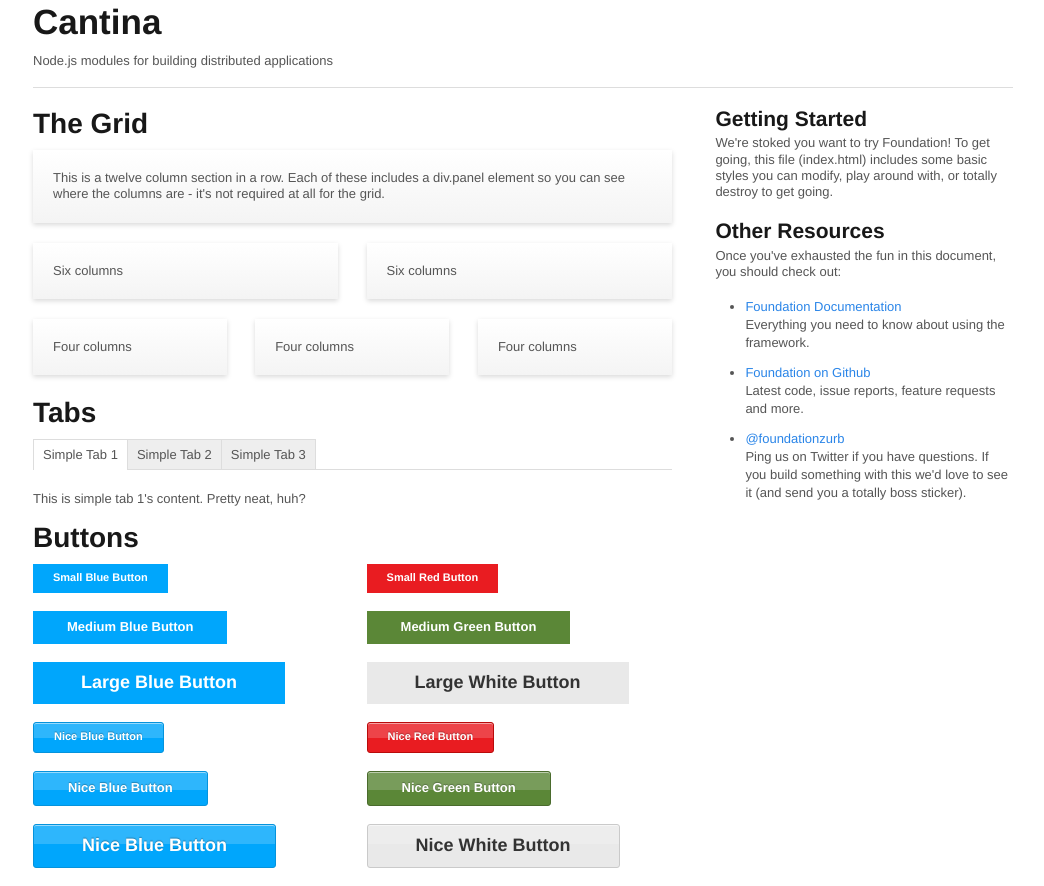
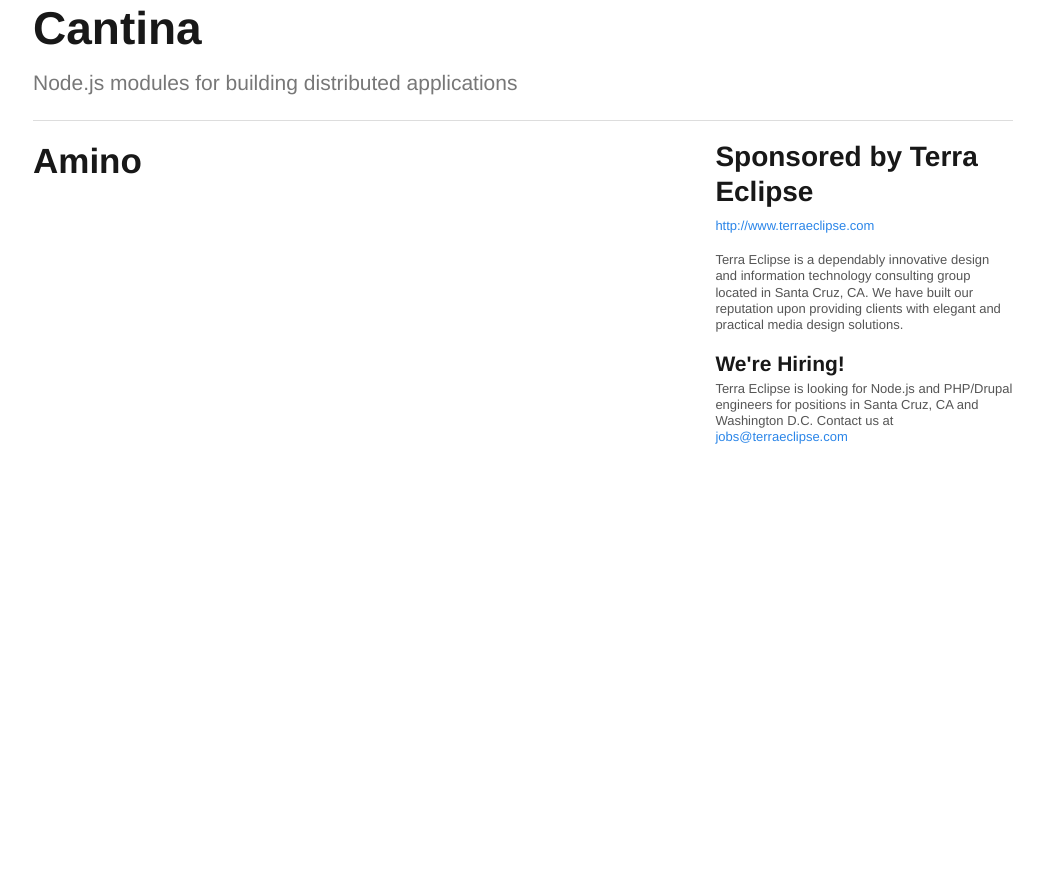
Before and after one commit to cantina/cantina.github.com, a plain HTML site: page index.html in a window 1280 px wide. Shown: the whole page, without its empty margins (117-1161 px from the left). After the commit the page ends 800 px from the top, so only its background shows below. Drawn offline with Linux system fonts and the light colour scheme.

Commit message:
Removes foundation content.

```diff
--- a/index.html
+++ b/index.html
@@ -36,107 +36,34 @@
 
 		<div class="row">
 			<div class="twelve columns">
-				<h2>Cantina</h2>
-				<p>Node.js modules for building distributed applications</p>
+				<h1>Cantina</h1>
+				<h4 class="subheader">Node.js modules for building distributed applications</h4>
 				<hr />
 			</div>
 		</div>
 
 		<div class="row">
+			<!-- Cantina Modules -->
 			<div class="eight columns">
-				<h3>The Grid</h3>
-
-				<!-- Grid Example -->
-				<div class="row">
-					<div class="twelve columns">
-						<div class="panel">
-							<p>This is a twelve column section in a row. Each of these includes a div.panel element so you can see where the columns are - it's not required at all for the grid.</p>
-						</div>
-					</div>
-				</div>
-				<div class="row">
-					<div class="six columns">
-						<div class="panel">
-							<p>Six columns</p>
-						</div>
-					</div>
-					<div class="six columns">
-						<div class="panel">
-							<p>Six columns</p>
-						</div>
-					</div>
-				</div>
-				<div class="row">
-					<div class="four columns">
-						<div class="panel">
-							<p>Four columns</p>
-						</div>
-					</div>
-					<div class="four columns">
-						<div class="panel">
-							<p>Four columns</p>
-						</div>
-					</div>
-					<div class="four columns">
-						<div class="panel">
-							<p>Four columns</p>
-						</div>
-					</div>
-				</div>
-
-				<h3>Tabs</h3>
-				<dl class="tabs">
-					<dd><a href="#simple1" class="active">Simple Tab 1</a></dd>
-					<dd><a href="#simple2">Simple Tab 2</a></dd>
-					<dd><a href="#simple3">Simple Tab 3</a></dd>
-				</dl>
-
-				<ul class="tabs-content">
-					<li class="active" id="simple1Tab">This is simple tab 1's content. Pretty neat, huh?</li>
-					<li id="simple2Tab">This is simple tab 2's content. Now you see it!</li>
-					<li id="simple3Tab">This is simple tab 3's content. It's, you know...okay.</li>
-				</ul>
-
-				<h3>Buttons</h3>
-
-				<div class="row">
-					<div class="six columns">
-						<p><a href="#" class="small blue button">Small Blue Button</a></p>
-						<p><a href="#" class="blue button">Medium Blue Button</a></p>
-						<p><a href="#" class="large blue button">Large Blue Button</a></p>
-
-						<p><a href="#" class="nice radius small blue button">Nice Blue Button</a></p>
-						<p><a href="#" class="nice radius blue button">Nice Blue Button</a></p>
-						<p><a href="#" class="nice radius large blue button">Nice Blue Button</a></p>
-					</div>
-					<div class="six columns">
-						<p><a href="#" class="small red button">Small Red Button</a></p>
-						<p><a href="#" class="green button">Medium Green Button</a></p>
-						<p><a href="#" class="large white button">Large White Button</a></p>
-
-						<p><a href="#" class="nice radius small red button">Nice Red Button</a></p>
-						<p><a href="#" class="nice radius green button">Nice Green Button</a></p>
-						<p><a href="#" class="nice radius large white button">Nice White Button</a></p>
-					</div>
-				</div>
+				<h2>Amino</h2>
 			</div>
 
+			<!-- Sidebar -->
 			<div class="four columns">
-				<h4>Getting Started</h4>
-				<p>We're stoked you want to try Foundation! To get going, this file (index.html) includes some basic styles you can modify, play around with, or totally destroy to get going.</p>
-
-				<h4>Other Resources</h4>
-				<p>Once you've exhausted the fun in this document, you should check out:</p>
-				<ul class="disc">
-					<li><a href="http://foundation.zurb.com/docs">Foundation Documentation</a><br />Everything you need to know about using the framework.</li>
-					<li><a href="http://github.com/zurb/foundation">Foundation on Github</a><br />Latest code, issue reports, feature requests and more.</li>
-					<li><a href="http://twitter.com/foundationzurb">@foundationzurb</a><br />Ping us on Twitter if you have questions. If you build something with this we'd love to see it (and send you a totally boss sticker).</li>
-				</ul>
+				<h3>Sponsored by Terra Eclipse</h3>
+				<p><a href="http://www.terraeclipse.com">http://www.terraeclipse.com</a></p>
+				<p>
+					Terra Eclipse is a dependably innovative design and information technology consulting group located in Santa Cruz, CA. We have built our reputation upon providing clients with elegant and practical media design solutions.
+				</p>
+				<h4>We're Hiring!</h4>
+				<p>
+					Terra Eclipse is looking for Node.js and PHP/Drupal engineers for
+					positions in Santa Cruz, CA and Washington D.C.  Contact us at
+					<a href="mailto:jobs@terraeclipse.com?Subject=Software Enginner via cantina.github.com">jobs@terraeclipse.com</a>
+				</p>
 			</div>
-		</div>
-
 	</div>
-	<!-- container -->
+	<!-- /container -->
 
 
 
```
